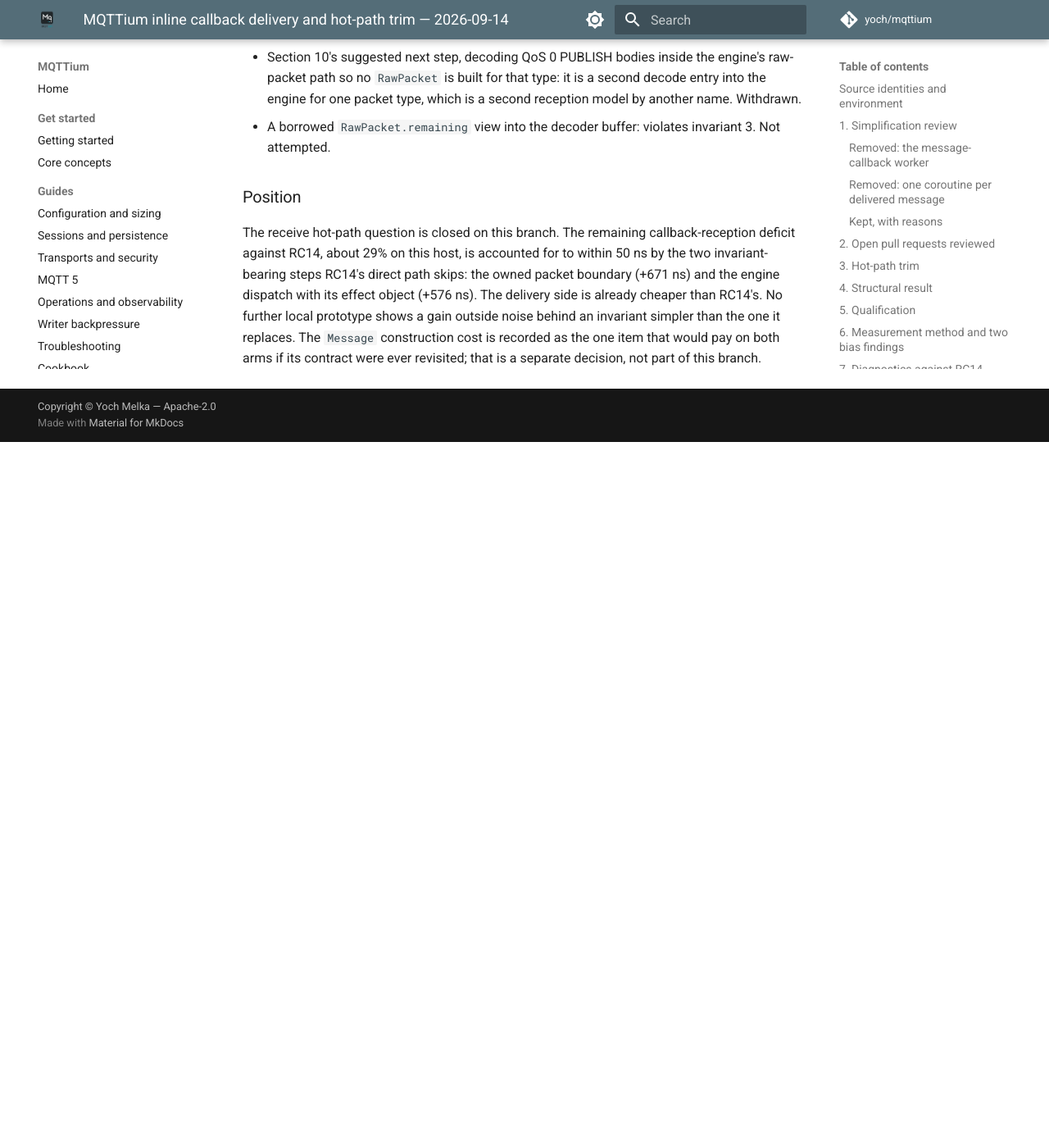
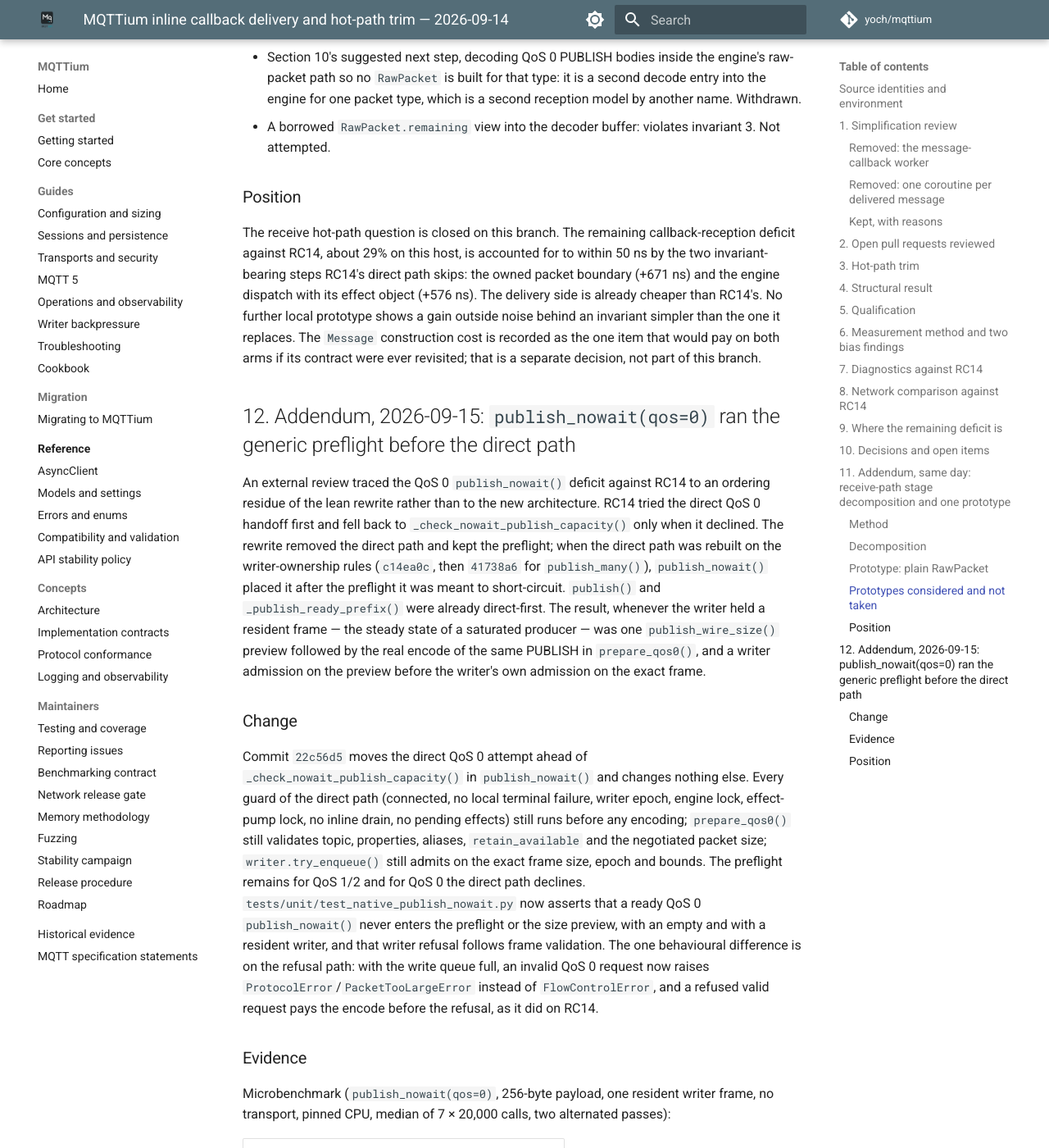
Before and after one commit to yoch/mqttium, an MkDocs documentation site: the page built from docs/reports/INLINE-CALLBACK-DELIVERY-2026-09-14.md, in a window 1280 px wide and 1400 px high, scrolled down 16452 px. Shown: the whole window at 82% size. Built offline with MkDocs 1.6.1 and Material for MkDocs 9.7.7, drawn with Linux system fonts in a browser that asks for light colours; comment, search, counter and statistics services are not loaded; before the commit the page ends 16991 px from its top, so only the background shows below that; some of the changed text lies outside the part shown.

Commit message:
docs: record the publish_nowait QoS 0 preflight reorder
Changelog entry, implementation-guide completion note, and a dated report
addendum with the microbenchmark and paired closed-loop evidence: about
-24% against RC14 before, +29-31% from the reorder, within -2.5%/-0.8% of
RC14 after, no further ablation taken.

Co-authored-by: yoch <yoch@users.noreply.github.com>

```diff
--- a/docs/reports/INLINE-CALLBACK-DELIVERY-2026-09-14.md
+++ b/docs/reports/INLINE-CALLBACK-DELIVERY-2026-09-14.md
@@ -266,3 +266,38 @@ Against RC14 (`diag_rc14_vs_cand3.json`, SHA256 `eb19b8b5061734122ae20b1773d3420
 ### Position
 
 The receive hot-path question is closed on this branch. The remaining callback-reception deficit against RC14, about 29% on this host, is accounted for to within 50 ns by the two invariant-bearing steps RC14's direct path skips: the owned packet boundary (+671 ns) and the engine dispatch with its effect object (+576 ns). The delivery side is already cheaper than RC14's. No further local prototype shows a gain outside noise behind an invariant simpler than the one it replaces. The `Message` construction cost is recorded as the one item that would pay on both arms if its contract were ever revisited; that is a separate decision, not part of this branch.
+
+## 12. Addendum, 2026-09-15: `publish_nowait(qos=0)` ran the generic preflight before the direct path
+
+An external review traced the QoS 0 `publish_nowait()` deficit against RC14 to an ordering residue of the lean rewrite rather than to the new architecture. RC14 tried the direct QoS 0 handoff first and fell back to `_check_nowait_publish_capacity()` only when it declined. The rewrite removed the direct path and kept the preflight; when the direct path was rebuilt on the writer-ownership rules (`c14ea0c`, then `41738a6` for `publish_many()`), `publish_nowait()` placed it after the preflight it was meant to short-circuit. `publish()` and `_publish_ready_prefix()` were already direct-first. The result, whenever the writer held a resident frame — the steady state of a saturated producer — was one `publish_wire_size()` preview followed by the real encode of the same PUBLISH in `prepare_qos0()`, and a writer admission on the preview before the writer's own admission on the exact frame.
+
+### Change
+
+Commit `22c56d5` moves the direct QoS 0 attempt ahead of `_check_nowait_publish_capacity()` in `publish_nowait()` and changes nothing else. Every guard of the direct path (connected, no local terminal failure, writer epoch, engine lock, effect-pump lock, no inline drain, no pending effects) still runs before any encoding; `prepare_qos0()` still validates topic, properties, aliases, `retain_available` and the negotiated packet size; `writer.try_enqueue()` still admits on the exact frame size, epoch and bounds. The preflight remains for QoS 1/2 and for QoS 0 the direct path declines. `tests/unit/test_native_publish_nowait.py` now asserts that a ready QoS 0 `publish_nowait()` never enters the preflight or the size preview, with an empty and with a resident writer, and that writer refusal follows frame validation. The one behavioural difference is on the refusal path: with the write queue full, an invalid QoS 0 request now raises `ProtocolError`/`PacketTooLargeError` instead of `FlowControlError`, and a refused valid request pays the encode before the refusal, as it did on RC14.
+
+### Evidence
+
+Microbenchmark (`publish_nowait(qos=0)`, 256-byte payload, one resident writer frame, no transport, pinned CPU, median of 7 × 20,000 calls, two alternated passes):
+
+| Tree | MQTT 3.1.1 | MQTT 5 |
+| --- | ---: | ---: |
+| RC14 `c194597` | 2.31 µs | 2.34–2.58 µs |
+| Branch before (`8e29cfa`) | 3.26–3.47 µs | 3.32–3.48 µs |
+| Branch after (`22c56d5`) | 2.31–2.35 µs | 2.35–2.37 µs |
+
+`benchmarks/paired_writer_capacity.py` (closed-loop `publish_nowait`, QoS 0, 256 bytes, outstanding 64, 60,000 messages, six alternated fresh-process pairs, publisher on CPU 2, Mosquitto 127.0.0.1:11883, advisory policy without runner preflight; JSON under `/tmp/bench/paired_*.json`, SHA256 prefixes `71a8c5fa`, `5a690a08`, `ebd512fc`, `680c4d45`, `85db6f96`, `da857267`):
+
+| Pair | Protocol | Candidate / base completed rate | Base CV | Candidate CV |
+| --- | --- | ---: | ---: | ---: |
+| RC14 → before | 3.1.1 | 0.762 | 15.2% | 11.2% |
+| RC14 → before | 5 | 0.760 | 5.2% | 3.9% |
+| before → after | 3.1.1 | **1.309** | 3.5% | 1.3% |
+| before → after | 5 | **1.285** | 4.1% | 2.0% |
+| RC14 → after | 3.1.1 | 0.975 | 1.5% | 2.7% |
+| RC14 → after | 5 | 0.992 | 0.9% | 0.7% |
+
+No synchronous rejection occurred in any run. The first RC14 → before pair has a high baseline CV and is reported for direction only; the other five are within the harness's advisory thresholds.
+
+### Position
+
+The `publish_nowait(qos=0)` deficit against RC14 in the closed-loop writer regime, about −24% on this host, is recovered to within −2.5% / −0.8%, inside the noise band of the harness. The `_owned_payload(bytes)` shortcut suggested as a second ablation is not taken: the stated stop rule was parity within ±3–5%, and it is met. The in-repository `lean_native_compare.py` and `lean_native_diagnostics.py` publisher cells use `publish_many()`, whose ready path was already direct-first, so they do not move with this change; the external adapter's `publish_nowait` shape is what `paired_writer_capacity.py` protects. Qualification on `22c56d5`: `ruff`, `mypy`, `bandit`; unit, project, integration (Mosquitto, `MQTTIUM_REQUIRE_BROKER=1`) and resilience suites 1,909 passed; Hypothesis and stateful fuzz suites passed.
```
Also changed, not shown: CHANGELOG.md (+8 -0 lines), docs/implementation-guide.md (+6 -3 lines), docs/reports/README.md (+1 -1 lines).
